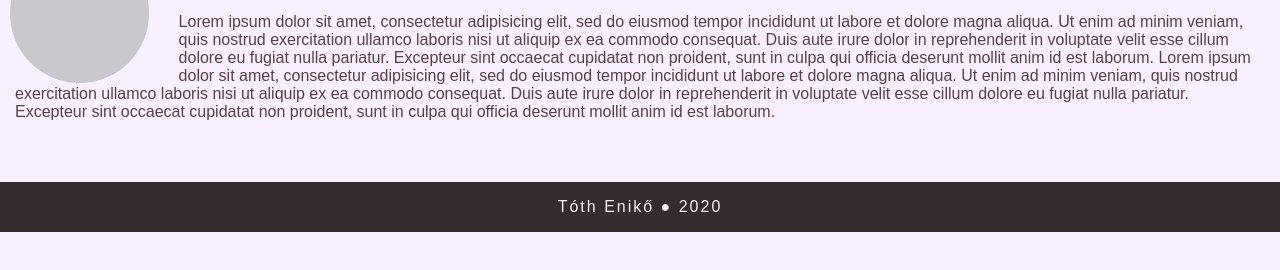
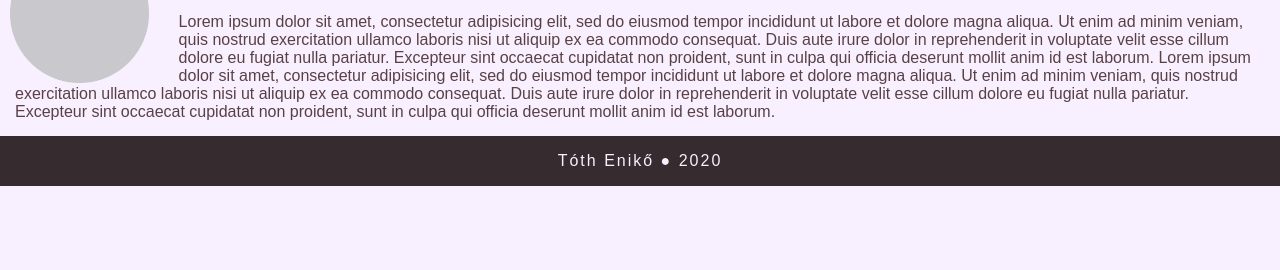
Before and after one commit to Sprintex/iloveencsibaby, a plain HTML site: page index.html in a window 1280 px wide. Shown: the part 520-790 px from the top of the page. Drawn offline with Linux system fonts and the light colour scheme.

Commit message:
Add files via upload

```diff
--- a/main.css
+++ b/main.css
@@ -3,7 +3,7 @@ body {
   background-color: #F9F0FF;
   font-family: Arial, Helvetica, sans-serif;
   position: relative;
-  padding-bottom: 6rem;
+  padding-bottom: 50px;
 }
 
 .fejlecul {
```
